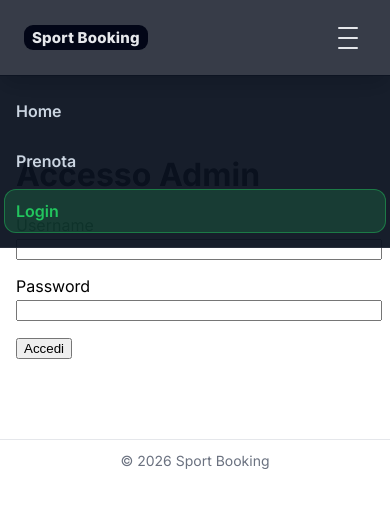
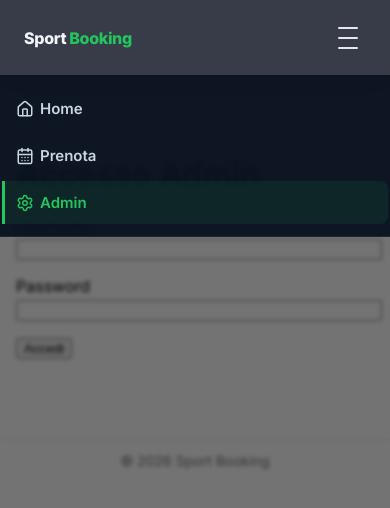
Before and after one commit to michelangelomancini4/sport-booking-system, a React (Vite) app in the folder frontend/: page /login in a window 390 px wide. Both pictures are taken after a click on the button "Apri menu". Shown: the top 508 px of the page. Built offline with nearby package versions, Linux system fonts and the light colour scheme; no server answers; a web font is replaced by a local one.

Commit message:
style: update Navbar with bicolor logo and responsive improvements

```diff
--- a/frontend/src/components/Navbar.jsx
+++ b/frontend/src/components/Navbar.jsx
@@ -1,26 +1,34 @@
 import { NavLink, useNavigate } from "react-router-dom";
 import { useState } from "react";
-import { useAuth } from "../context/AuthContext";  // ← nuovo
+import { House, CalendarDays, Settings, LogOut } from "lucide-react";
+import { useAuth } from "../context/AuthContext";
 import styles from "./Navbar.module.css";
+
+// Ogni voce di navigazione ha testo + icona associata.
+// L'icona viene mostrata solo nel menu mobile (via CSS),
+// sul desktop è nascosta — zero JSX duplicato.
 
 export default function Navbar() {
     const [open, setOpen] = useState(false);
-    const { isAuthenticated, logout } = useAuth();  // ← nuovo
-    const navigate = useNavigate();                  // ← nuovo
+    const { isAuthenticated, logout } = useAuth();
+    const navigate = useNavigate();
 
     const close = () => setOpen(false);
 
     function handleLogout() {
-        close()
-        logout()
-        navigate("/login")
+        close();
+        logout();
+        navigate("/login");
     }
 
     return (
+        <>
             <nav className={styles.nav}>
                 <div className={styles.inner}>
                     <NavLink to="/" onClick={close} className={styles.brandLink}>
-                    <div className={styles.logo}>Sport Booking</div>
+                        <div className={styles.logo}>
+                            Sport<span className={styles.logoAccent}>Booking</span>
+                        </div>
                     </NavLink>
 
                     <button
@@ -43,7 +51,8 @@ export default function Navbar() {
                                 isActive ? `${styles.link} ${styles.active}` : styles.link
                             }
                         >
-                        Home
+                            <House className={styles.navIcon} size={18} />
+                            <span>Home</span>
                         </NavLink>
 
                         <NavLink
@@ -53,10 +62,10 @@ export default function Navbar() {
                                 isActive ? `${styles.link} ${styles.active}` : styles.link
                             }
                         >
-                        Prenota
+                            <CalendarDays className={styles.navIcon} size={18} />
+                            <span>Prenota</span>
                         </NavLink>
 
-                    {/* Link Admin visibile solo se autenticato */}
                         {isAuthenticated && (
                             <NavLink
                                 to="/admin"
@@ -65,17 +74,15 @@ export default function Navbar() {
                                     isActive ? `${styles.link} ${styles.active}` : styles.link
                                 }
                             >
-                            Admin
+                                <Settings className={styles.navIcon} size={18} />
+                                <span>Admin</span>
                             </NavLink>
                         )}
 
-                    {/* Bottone logout oppure link login */}
                         {isAuthenticated ? (
-                        <button
-                            onClick={handleLogout}
-                            className={styles.logoutBtn}
-                        >
-                            Logout
+                            <button onClick={handleLogout} className={styles.logoutBtn}>
+                                <LogOut className={styles.navIcon} size={18} />
+                                <span>Logout</span>
                             </button>
                         ) : (
                             <NavLink
@@ -85,11 +92,22 @@ export default function Navbar() {
                                     isActive ? `${styles.link} ${styles.active}` : styles.link
                                 }
                             >
-                            Login
+                                <Settings className={styles.navIcon} size={18} />
+                                <span>Admin</span>
                             </NavLink>
                         )}
                     </div>
                 </div>
             </nav>
+            {
+                open && (
+                    <div
+                        className={styles.overlay}
+                        onClick={close}
+                        aria-hidden="true"
+                    />
+                )
+            }
+        </>
     );
 }
--- a/frontend/src/components/Navbar.module.css
+++ b/frontend/src/components/Navbar.module.css
@@ -4,14 +4,10 @@
     left: 0;
     right: 0;
     z-index: 50;
-
     height: 75px;
-
-    /* dark navy glass */
     background: rgba(11, 18, 32, 0.82);
     backdrop-filter: blur(14px);
     -webkit-backdrop-filter: blur(14px);
-
     border-bottom: 1px solid rgba(255, 255, 255, 0.08);
     box-shadow: 0 6px 20px rgba(0, 0, 0, 0.35);
 }
@@ -20,45 +16,50 @@
     margin: 0 auto;
     padding: 0 24px;
     height: 100%;
-
     display: flex;
     align-items: center;
     justify-content: space-between;
 }
 
-.logo {
-    font-weight: 800;
-    letter-spacing: 0.2px;
-    font-size: 20px;
-    line-height: 1;
-
-    background: #020617;
-    color: #e5e7eb;
-
-    padding: 8px 12px;
-    border-radius: 12px;
+/* ---- LOGO ---- */
+.brandLink {
+    text-decoration: none;
+    color: inherit;
 }
 
+.logo {
+    font-size: 22px;
+    font-weight: 800;
+    letter-spacing: -0.02em;
+    line-height: 1;
+    background: transparent;
+    padding: 0;
+    border-radius: 0;
+    color: #f1f5f9;
+}
 
+.logoAccent {
+    color: #22c55e;
+    margin-left: 3px;
+}
 
+/* ---- LINKS ---- */
 .links {
     display: flex;
     gap: 10px;
     align-items: center;
 }
 
-.brandLink {
-    text-decoration: none;
-    color: inherit;
-}
-
 .link {
+    display: flex;
+    /* icona + testo affiancati anche su desktop */
+    align-items: center;
+    gap: 6px;
     text-decoration: none;
     color: #cbd5e1;
     padding: 8px 12px;
     border-radius: 10px;
     font-weight: 600;
-
     transition: background 0.15s ease, color 0.15s ease, transform 0.05s ease;
 }
 
@@ -70,14 +71,27 @@
     transform: translateY(1px);
 }
 
-
 .active {
     background: rgba(34, 197, 94, 0.18);
     color: #22c55e;
     box-shadow: inset 0 0 0 1px rgba(34, 197, 94, 0.45);
 }
 
+/* ---- ICONE ----
+   Su desktop le icone sono nascoste — i link restano solo testo.
+   Su mobile (menu aperto) le icone appaiono affiancate al testo.
+   Questa è la regola chiave: un solo JSX, due comportamenti via CSS. */
+.navIcon {
+    display: none;
+    flex-shrink: 0;
+    /* impedisce all'icona di restringersi in flex */
+}
+
+/* ---- LOGOUT BUTTON ---- */
 .logoutBtn {
+    display: flex;
+    align-items: center;
+    gap: 6px;
     text-decoration: none;
     color: #cbd5e1;
     padding: 8px 12px;
@@ -95,14 +109,36 @@
     color: #f87171;
 }
 
+.overlay {
+    position: fixed;
+    inset: 75px 0 0 0;
+    /* parte da sotto la navbar */
+    background: rgba(0, 0, 0, 0.55);
+    backdrop-filter: blur(2px);
+    -webkit-backdrop-filter: blur(2px);
+    z-index: 49;
+    /* sotto il menu (z-index 50) ma sopra la pagina */
+    animation: fadeIn 0.15s ease;
+}
 
-/* --- Hamburger hidden on desktop --- */
+@keyframes fadeIn {
+    from {
+        opacity: 0;
+    }
+
+    to {
+        opacity: 1;
+    }
+}
+
+/* ---- HAMBURGER ---- */
 .menuBtn {
     display: none;
     border: 0;
     background: transparent;
     padding: 10px;
     border-radius: 10px;
+    cursor: pointer;
 }
 
 .menuBtn:hover {
@@ -118,8 +154,7 @@
     border-radius: 2px;
 }
 
-
-
+/* ---- RESPONSIVE ---- */
 @media (max-width: 768px) {
 
     .menuBtn {
@@ -130,9 +165,7 @@
     }
 
     .logo {
-        font-size: 16px;
-        padding: 6px 10px;
-        border-radius: 10px;
+        font-size: 18px;
     }
 
     .links {
@@ -140,16 +173,13 @@
         top: 75px;
         left: 0;
         right: 0;
-
         display: none;
         flex-direction: column;
-        gap: 6px;
-        padding: 14px 16px;
-
-        background: rgba(11, 18, 32, 0.95);
+        gap: 4px;
+        padding: 12px 16px;
+        background: rgba(11, 18, 32, 0.97);
         backdrop-filter: blur(14px);
         -webkit-backdrop-filter: blur(14px);
-
         border-bottom: 1px solid rgba(255, 255, 255, 0.08);
     }
 
@@ -157,23 +187,31 @@
         display: flex;
     }
 
-    .link {
+    .link,
+    .logoutBtn {
         width: 100%;
-        padding: 12px;
-        border-radius: 12px;
-        font-size: 16px;
+        padding: 12px 14px;
+        border-radius: 8px;
+        font-size: 15px;
+    }
+
+    /* Mobile: icone visibili affiancate al testo */
+    .active {
+        background: rgba(34, 197, 94, 0.10);
+        box-shadow: none;
+        border-left: 3px solid #22c55e;
+        border-radius: 0 8px 8px 0;
+        padding-left: 11px;
+    }
+
+    .navIcon {
+        display: block;
     }
 }
 
-
 @media (max-width: 400px) {
-
-
-
     .logo {
-        font-size: 15px;
-        padding: 5px 8px;
-        border-radius: 9px;
+        font-size: 16px;
     }
 
     .menuBtn {
```
Lines whose indentation alone changed are shown as unchanged.
